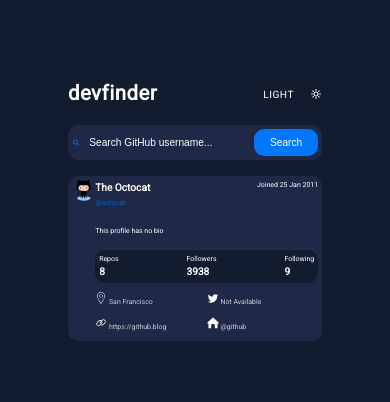
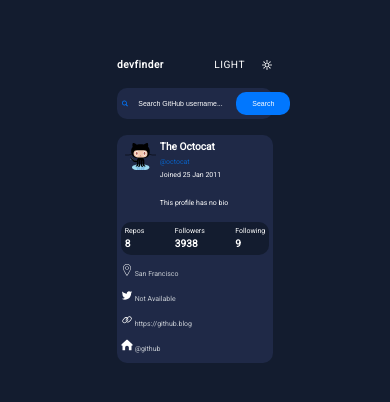
Before and after one commit to fukpyd/github-profiles, a website: page index.html in a window 390 px wide. Shown: the part 212-614 px from the top of the page. Drawn offline with nearby package versions, Linux system fonts and the light colour scheme; files that its build step writes are made by us from their sources; a web font is replaced by a local one.

Commit message:
RWD fixes

```diff
--- a/assets/styles/index.scss
+++ b/assets/styles/index.scss
@@ -70,6 +70,7 @@
 .user-search-app-row {
   margin: 1rem;
   border-radius: 10px;
+  max-width: 40vw;
 }
 
 .first-row {
@@ -78,6 +79,11 @@
   color: $primary-font-color;
   background-color: $primary-bg;
   letter-spacing: 0.5px;
+
+  .app-heading,
+  .mode-type {
+    font-size: $base-font-size;
+  }
 
   .night-day-mode {
     display: flex;
@@ -105,7 +111,7 @@
     gap: 0.1rem;
     .dev-search-input {
       color: $primary-font-color;
-      font-size: $base-font-size;
+      font-size: $font-size-sm;
       padding: 0.5rem;
       background-color: transparent;
       border: none;
@@ -123,7 +129,7 @@
     border-radius: 10px;
     border: none;
     color: $primary-font-color;
-    font-size: $base-font-size;
+    font-size: $font-size-sm;
   }
 }
 .third-row {
@@ -136,7 +142,7 @@
   .user-avatar {
     flex-direction: column;
     #octicon {
-      width: 6vw;
+      width: 8vw;
     }
   }
   .user-layout {
@@ -162,6 +168,7 @@
           text-align: right;
         }
         #bio {
+          width: 100%;
           padding: 15px 0 10px 0;
         }
       }
@@ -169,7 +176,6 @@
     .user-achievements {
       display: flex;
       justify-content: space-between;
-      gap: 15px;
       padding: $base-padding;
       background-color: $primary-bg;
       border-radius: 10px;
@@ -187,10 +193,45 @@
       flex-wrap: wrap;
       color: $secondary-font-color;
       padding-top: $base-padding;
+
+      @include mobile {
+        flex-direction: column;
+      }
       .vcard-detail {
         width: 50%;
         padding: 5px 0;
       }
+    }
+  }
+
+  @include tablet-down {
+    display: block;
+    .user-layout {
+      .user-fundamentals-profile {
+        .user-fundamentals-list {
+          #user-name {
+            width: 100%;
+            order: 1;
+          }
+          #enroll-date {
+            width: 100%;
+            text-align: left;
+            order: 3;
+          }
+          #nick-name {
+            width: 100%;
+            order: 2;
+          }
+          #bio {
+            width: 100%;
+            order: 4;
+          }
+        }
+      }
+    }
+    .user-avatar {
+      float: left;
+      margin: 1vw;
     }
   }
 }
```
